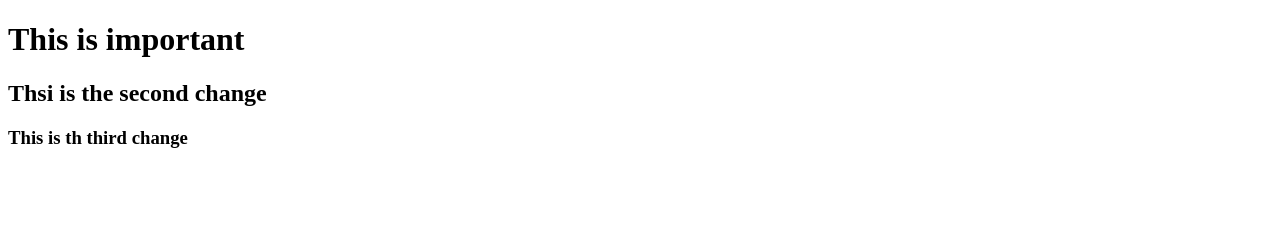
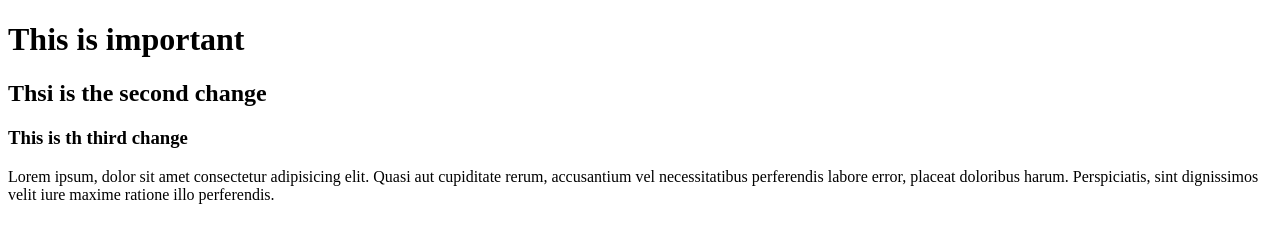
Before and after one commit to Daniel-wilf/newexercise, a plain HTML site: page index.html in a window 1280 px wide. Drawn offline with Linux system fonts and the light colour scheme.

Commit message:
some text

```diff
--- a/index.html
+++ b/index.html
@@ -10,5 +10,6 @@
     <h1>This is important</h1>
     <h2>Thsi is the second change</h2>
     <h3>This is th third change</h3>
+    <p>Lorem ipsum, dolor sit amet consectetur adipisicing elit. Quasi aut cupiditate rerum, accusantium vel necessitatibus perferendis labore error, placeat doloribus harum. Perspiciatis, sint dignissimos velit iure maxime ratione illo perferendis.</p>
 </body>
 </html>
```
